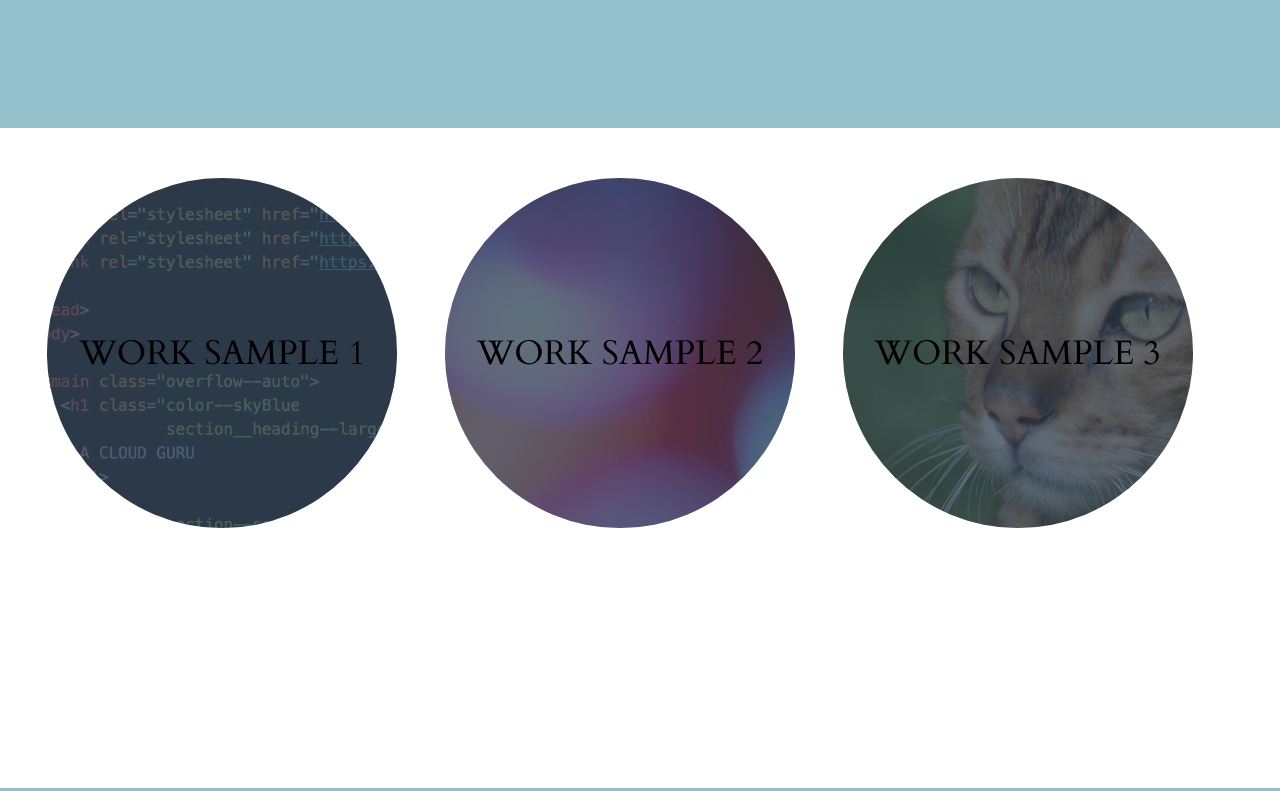
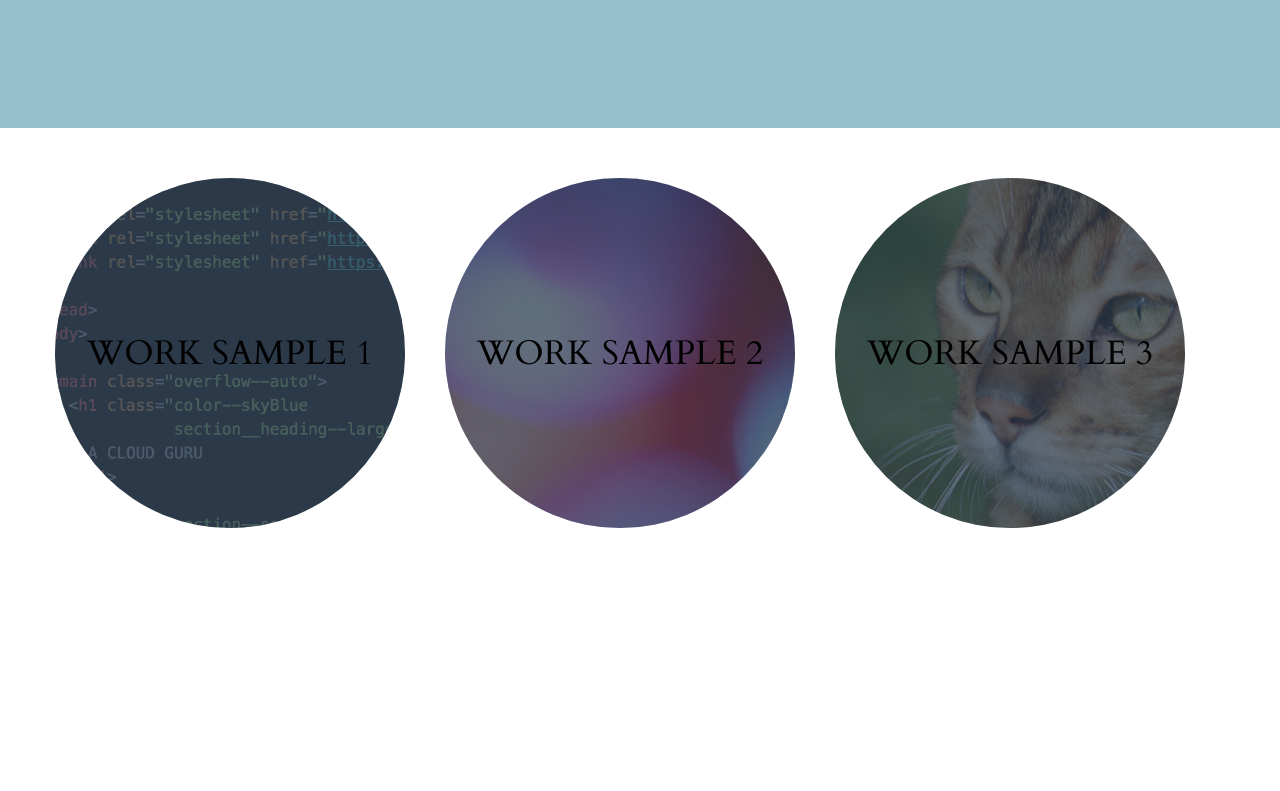
Before and after one commit to rahulbaisla/portfolio, a React app: page / in a window 1280 px wide. Shown: the part 660-1451 px from the top of the page. Built offline with nearby package versions, Linux system fonts and the light colour scheme.

Commit message:
Added Reusable Generic component using React for Sample Work

```diff
--- a/index.html
+++ b/index.html
@@ -12,6 +12,9 @@
   </head>
 
   <body>
+    <script src="https://unpkg.com/babel-standalone@6.26.0/babel.js"></script>
+    <script type="text/javascript" src="https://unpkg.com/react@16.0.0/umd/react.production.min.js"></script>
+    <script type="text/javascript" src="https://unpkg.com/react-dom@16.0.0/umd/react-dom.production.min.js"></script>
     <main class="overflow--auto">
       <h1 class="color--black section__heading--largest">
         Hello, I'm Rahul
@@ -59,53 +62,7 @@
       </h2>
     </section>
 
-    <section class="section section--alignCentered section--description">
-      <div class="section__exampleWrapper">
-        <div class="section__example">
-          <img alt="example screenshot of a project involving code"
-               class="section__exampleImage"
-               src="images/example1.png"/>
-          <dl class="color--black">
-            <dt class="section__exampleTitle section__text--centered">
-                Work Sample 1
-            </dt>
-            <dd></dd>
-          </dl>
-        </div>
-      </div>
-
-      <div class="section__exampleWrapper">
-        <div class="section__example">
-          <img alt="example screenshot of a project involving chemistry"
-               class="section__exampleImage"
-               src="images/example2.png"/>
-          <!-- “Chemistry” by Surian Soosay is licensed under CC BY 2.0
-               https://www.flickr.com/photos/ssoosay/4097410999 -->
-          <dl class="color--black">
-            <dt class="section__exampleTitle section__text--centered ">
-              Work Sample 2
-            </dt>
-            <dd></dd>
-          </dl>
-        </div>
-      </div>
-
-      <div class="section__exampleWrapper">
-        <div class="section__example">
-          <img alt="example screenshot of a project involving cats"
-               class="section__exampleImage"
-               src="images/example3.png"/>
-          <!-- “Bengal cat” by roberto shabs is licensed under CC BY 2.0
-               https://www.flickr.com/photos/37287295@N00/2540855181 -->
-          <dl class="color--black">
-            <dt class="section__exampleTitle section__text--centered">
-                Work Sample 3
-            </dt>
-            <dd></dd>
-          </dl>
-        </div>
-      </div>
-    </section>
+    <div id="sample-work"/>
 
     <section class="background--skyBlue section">
       <h2 class="color--black margin--none section__text--centered">
@@ -119,5 +76,7 @@
         I want to work for a company that will pay me to code in the cloud!!!!
       </p>
 
+<script type="text/javascript" src="dist/bundle.js">
+</script>
   </body>
 </html>
--- a/styles/main.css
+++ b/styles/main.css
@@ -46,7 +46,7 @@
   color: rgb(44, 62, 80);
 }
 
-.section__example {
+.section__sample {
   background-color: rgb(44, 62, 80);
 }
 
@@ -118,38 +118,38 @@ h1, h2, h3, h4, h5, h6 {
   transform: translate(-50%, -50%);
 }
 
-.section__exampleWrapper,
-.section__example {
+.section__sampleWrapper,
+.section__sample {
   display: inline-block;
   height: 35rem;
   width: 35rem;
 }
 
-.section__exampleWrapper {
+.section__sampleWrapper {
   margin-right: 4rem;
 }
 
-.section__example {
+.section__sample {
   border-radius: 100%;
   cursor: pointer;
   overflow: hidden;
   position: relative;
 }
 
-.section__example:active {
+.section__sample:active {
   transition: 0.05s all;
   width: 34rem;
   height: 34rem;
 }
 
-.section__exampleTitle{
+.section__sampleTitle{
   font-size: 3.4rem;
   text-align: center;
   text-transform: uppercase;
   width: 90%;
 }
 
-.section__exampleImage {
+.section__sampleImage {
   opacity: 0.25;
   width: 250%;
   margin-left: -50%;
```
Also changed, not shown: README.md.
